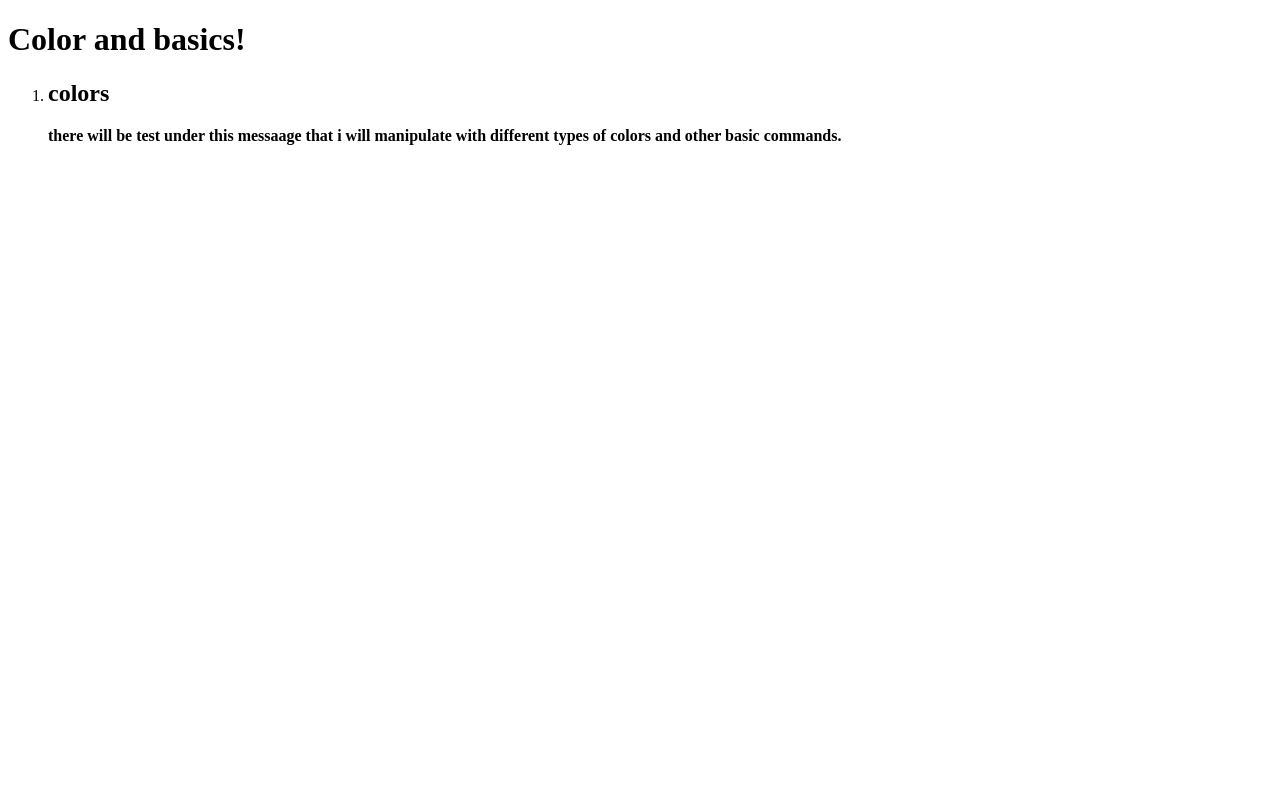
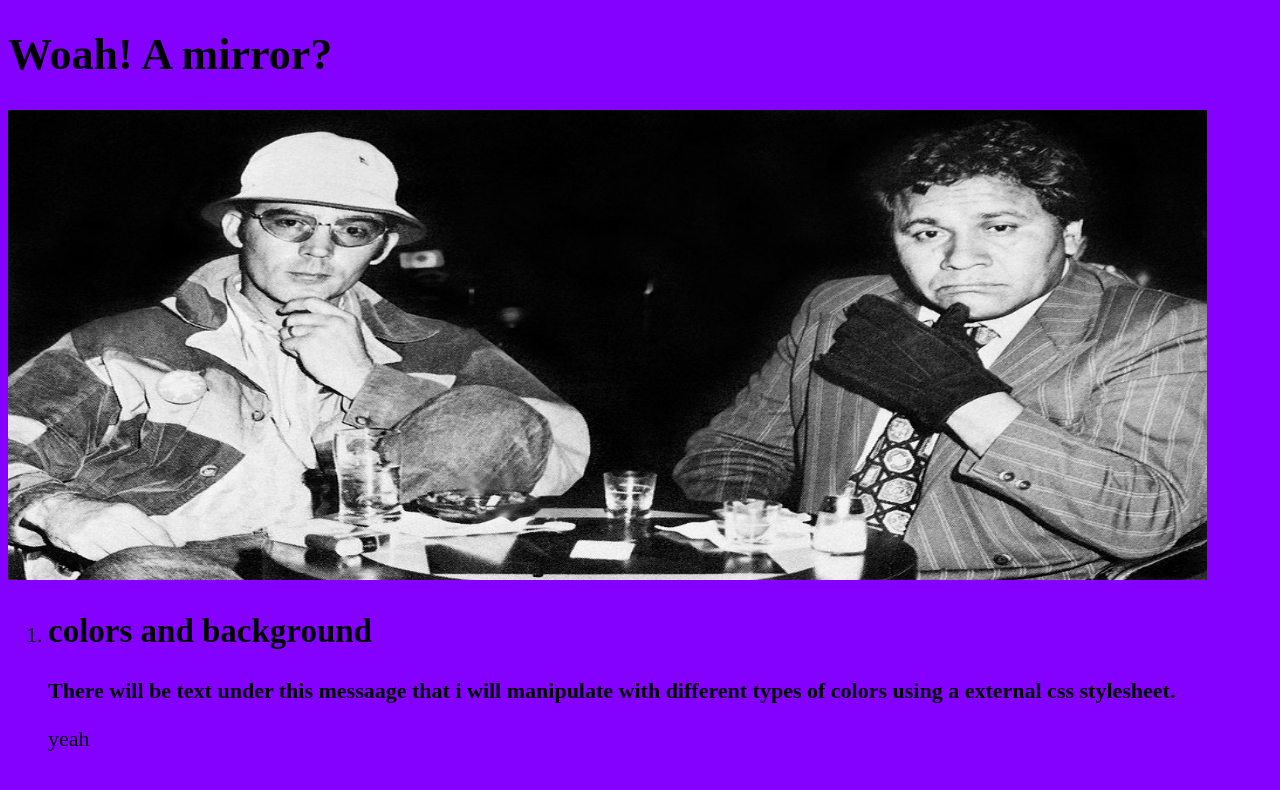
Before and after one commit to Yellowmagazine9/CSS-testing-, a plain HTML site: page pages/colorandbasics.html in a window 1280 px wide. Drawn offline with Linux system fonts and the light colour scheme.

Commit message:
hope the css and code from the previous commit is added after this commit

```diff
--- /dev/null
+++ b/css/style.css
@@ -0,0 +1,9 @@
+body {
+    background-color: rgb(132, 0, 255);
+    font-size: 22px;
+
+}
+
+a {
+    color: black;
+}
--- a/pages/colorandbasics.html
+++ b/pages/colorandbasics.html
@@ -3,17 +3,19 @@
     <head>
         <meta charset="UTF-8">
         <title>Colors and Basic css</title>
+        <link rel="stylesheet" href="../css/style.css">
     </head>
 
     <body>
-        <h1>Color and basics!</h1>
-            <ol>
-                    <Li><h2>colors</h2>
-                    <strong>there will be test under this messaage that i will manipulate with different types of colors and other
-                    basic commands.
-            <ol></ol>
-        </strong></Li>
-
-
-    </body>
+        <h1>Woah! A mirror?</h1>
+        <img src="../img/loathing.jpg" width="1199" height="470">
+        <ol>
+            <Li>
+            <h2>colors and background</h2>
+            <strong>There will be text under this messaage that i will manipulate with different types of colors
+            using a external css stylesheet.</strong>
+            <p>yeah</p>
+            </Li>
+        </ol>
+     </body>
 </html>
```
Also changed, not shown: index.html (+2 -3 lines).
